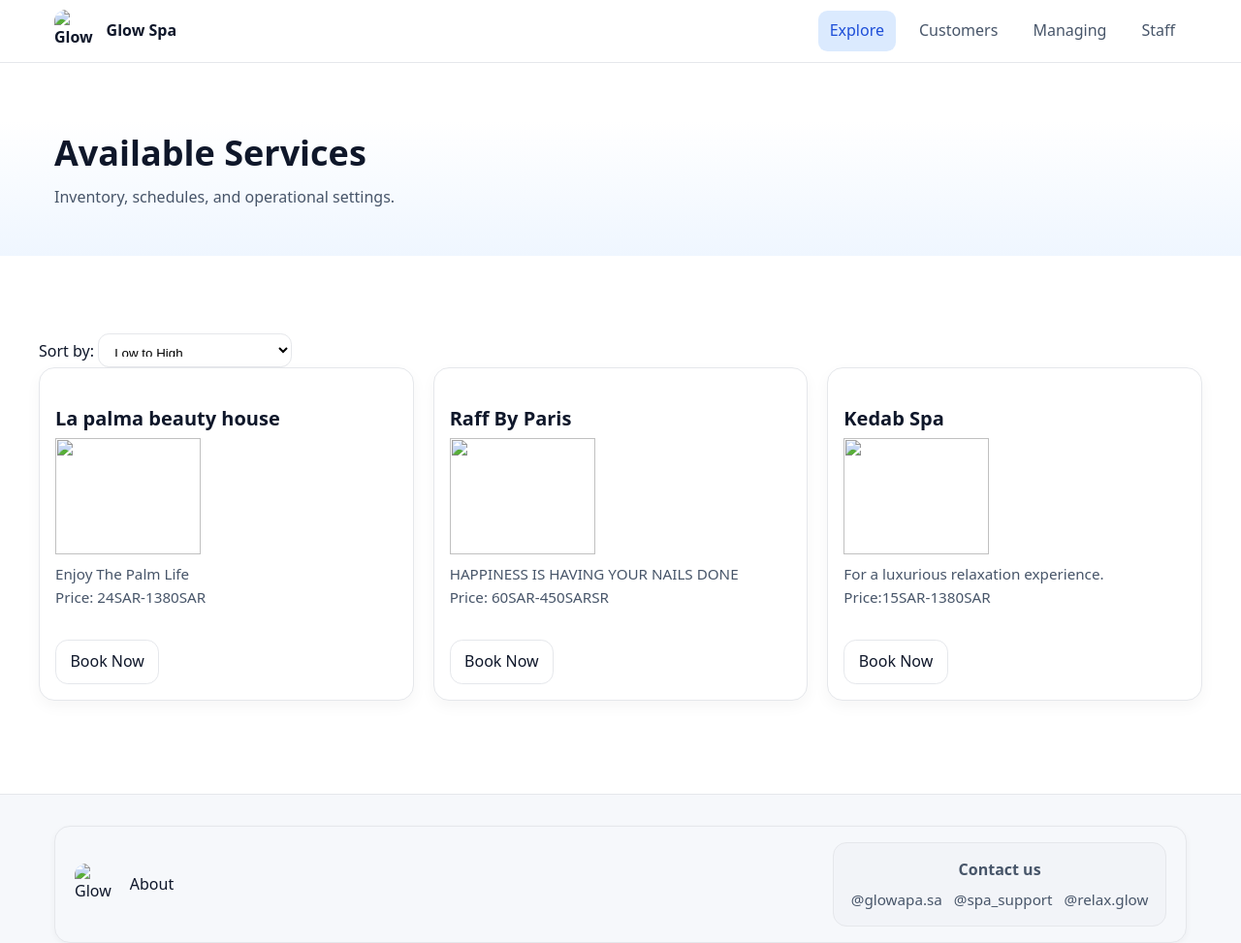
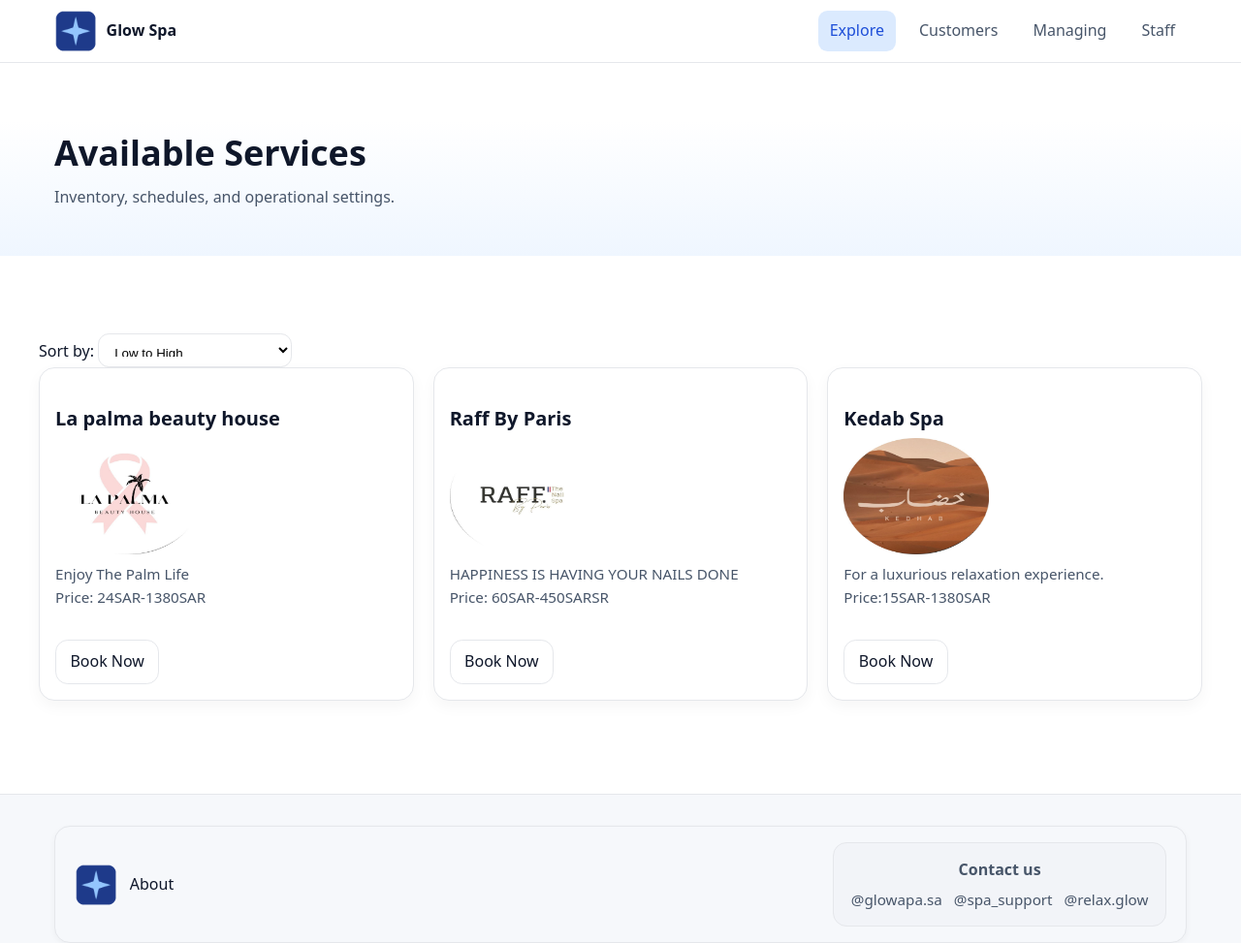
Before and after one commit to lin-010/webproject, a plain HTML site: page GlowSpa/explore.html in a window 1280 px wide. Shown: the whole page at 97% size. Drawn offline with Linux system fonts and the light colour scheme.

Commit message:
Update explore.html

```diff
--- a/GlowSpa/explore.html
+++ b/GlowSpa/explore.html
@@ -5,7 +5,7 @@
   <meta name="viewport" content="width=device-width, initial-scale=1" />
   <title>Glow Spa — Explore</title>
   <link rel="stylesheet" href="css/styles.css" />
-  <link rel="icon" href="favicon.png" />
+  <link rel="icon" href="images/favicon.png" />
 
 </head>
 <body>
@@ -13,7 +13,7 @@
     <div class="container">
       <nav class="nav" id="site-nav">
         <a href="index.html" class="brand" aria-label="Home">
-          <img src="logo.png" alt="Glow Spa Logo" style="width:44px; height:44px; border-radius:12px;">
+          <img src="images/logo.png" alt="Glow Spa Logo" style="width:44px; height:44px; border-radius:12px;">
           <span>Glow Spa</span>
         </a>
         <button class="menu-toggle" aria-label="Toggle menu">Menu</button>
@@ -51,19 +51,19 @@
     <div class="grid grid-3">
       <section class="card">
         <h3 class="section-title">La palma beauty house</h3>
-		<img src="LaPalma.jpeg" alt=""  width="150" height="120" >
+		<img src="images/LaPalma.jpeg" alt=""  width="150" height="120" >
         <p class="section-subtitle">Enjoy The Palm Life <br>Price: 24SAR-1380SAR </p>
         <a class="btn mt-4" href="#">Book Now</a>
       </section>
       <section class="card">
         <h3 class="section-title">Raff By Paris</h3>
-		<img src="Raff By Paris.jpeg" alt="" width="150" height="120" >
+		<img src="images/Raff By Paris.jpeg" alt="" width="150" height="120" >
         <p class="section-subtitle">HAPPINESS IS HAVING YOUR NAILS DONE <br>Price: 60SAR-450SARSR </p>
         <a class="btn mt-4" href="#">Book Now</a>
       </section>
       <section class="card">
         <h3 class="section-title">Kedab Spa</h3>
-		<img src="Kedab.jpeg" alt=""  width="150" height="120" >
+		<img src="images/Kedab.jpeg" alt=""  width="150" height="120" >
         <p class="section-subtitle">For a luxurious relaxation experience. <br> Price:15SAR-1380SAR</p>
         <a class="btn mt-4" href="#">Book Now</a>
       </section>
@@ -76,7 +76,7 @@
   <div class="band">
 
     <div class="band-left">
-      <img src="logo.png" alt="Glow Spa Logo" style="width:44px; height:44px; border-radius:12px;">
+      <img src="images/logo.png" alt="Glow Spa Logo" style="width:44px; height:44px; border-radius:12px;">
       <div class="band-about">
         <a href="about.html">About</a>
       </div>
```
